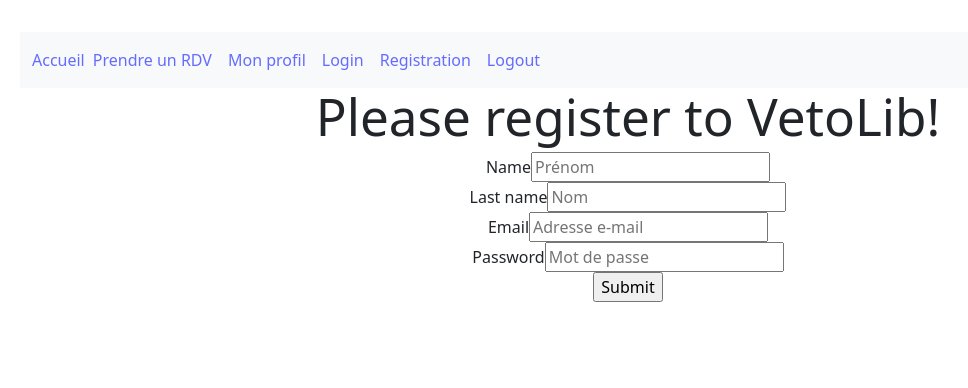
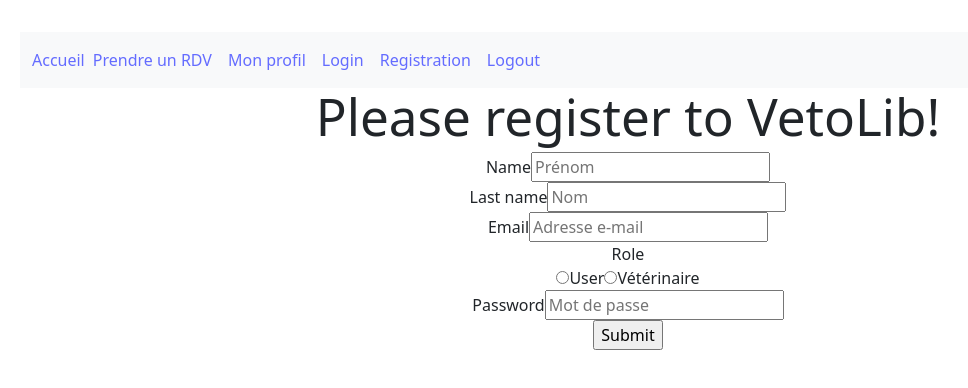
Before and after one commit to EddyTerosier/VetoLib, a React (Vite) app in the folder frontend/: page /registration in a window 1280 px wide. Shown: the top 388 px of the page, without its empty margins (12-980 px from the left). Built offline with nearby package versions, Linux system fonts and the light colour scheme.

Commit message:
DEV-003:login_registration_routes_protege_frontend

```diff
--- a/frontend/src/App.jsx
+++ b/frontend/src/App.jsx
@@ -2,6 +2,7 @@ import { Link, Route, Routes } from "react-router-dom";
 import Login from "./components/Login";
 import Home from "./components/Home.jsx";
 import Registration from "./components/Registration.jsx";
+import ProtectedRoute from "./components/ProtectedRoute.jsx";
 import "./App.css";
 
 function App() {
@@ -45,7 +46,7 @@ function App() {
       <Routes>
         <Route path="/login" element={<Login />}></Route>
         <Route path="/registration" element={<Registration />}></Route>
-        <Route path="/" element={<Home />}></Route>
+        <Route path="/" element={<ProtectedRoute element={<Home />} />} />
       </Routes>
     </>
   );
--- /dev/null
+++ b/frontend/src/components/ProtectedRoute.jsx
@@ -0,0 +1,26 @@
+import { Navigate } from "react-router-dom";
+import PropTypes from "prop-types";
+
+export default function ProtectedRoute({ element }) {
+  // Fonction pour récupérer un cookie par son nom
+  function getCookie(name) {
+    let cookieArr = document.cookie.split(";");
+    for (let i = 0; i < cookieArr.length; i++) {
+      let cookiePair = cookieArr[i].split("=");
+      if (name === cookiePair[0].trim()) {
+        return decodeURIComponent(cookiePair[1]);
+      }
+    }
+    return null;
+  }
+
+  const token = getCookie("jwt");
+
+  console.log("Token: ", token);
+
+  return token ? element : <Navigate to="/login" />;
+}
+
+ProtectedRoute.propTypes = {
+  element: PropTypes.element.isRequired,
+};
--- a/frontend/src/components/Registration.jsx
+++ b/frontend/src/components/Registration.jsx
@@ -6,6 +6,7 @@ export default function Registration() {
     lastname: "",
     email: "",
     password: "",
+    role: "user",
   });
 
   const [isAdmin, setIsAdmin] = useState(false);
@@ -41,40 +42,6 @@ export default function Registration() {
         alert("Erreur lors de l'inscription: " + error.message);
       });
   };
-
-  // useEffect(() => {
-  //   const token = getCookie("jwt");
-  //   if (token) {
-  //     fetch("http://127.0.0.1:8000/user/profile", {
-  //       method: "GET",
-  //       headers: {
-  //         Authorization: "Bearer " + token,
-  //       },
-  //     })
-  //       .then((response) => response.json())
-  //       .then((data) => {
-  //         if (data.role === "admin") {
-  //           setIsAdmin(true);
-  //         }
-  //       })
-  //       .catch((error) => {
-  //         console.error("Erreur:", error);
-  //         alert("Erreur lors de la récupération du profil: " + error.message);
-  //       });
-  //   }
-  // }, []);
-
-  // Fonction pour récupérer un cookie par son nom
-  function getCookie(name) {
-    let cookieArr = document.cookie.split(";");
-    for (let i = 0; i < cookieArr.length; i++) {
-      let cookiePair = cookieArr[i].split("=");
-      if (name === cookiePair[0].trim()) {
-        return decodeURIComponent(cookiePair[1]);
-      }
-    }
-    return null;
-  }
 
   return (
     <main>
@@ -120,6 +87,27 @@ export default function Registration() {
                       />
                     </div>
                     <div className="form-group">
+                      <label>Role</label>
+                      <div>
+                        <input
+                          type="radio"
+                          id="user"
+                          name="role"
+                          value="user"
+                          onChange={handleChange}
+                        />
+                        <label htmlFor="user">User</label>
+                        <input
+                          type="radio"
+                          id="vet"
+                          name="role"
+                          value="vet"
+                          onChange={handleChange}
+                        />
+                        <label htmlFor="vet">Vétérinaire</label>
+                      </div>
+                    </div>
+                    <div className="form-group">
                       <label>Password</label>
                       <input
                         type="password"
--- /dev/null
+++ b/package.json
@@ -0,0 +1,5 @@
+{
+  "dependencies": {
+    "prop-types": "^15.8.1"
+  }
+}
```
Also changed, not shown: 1 other file (tests, documents, lock files or other folders).
